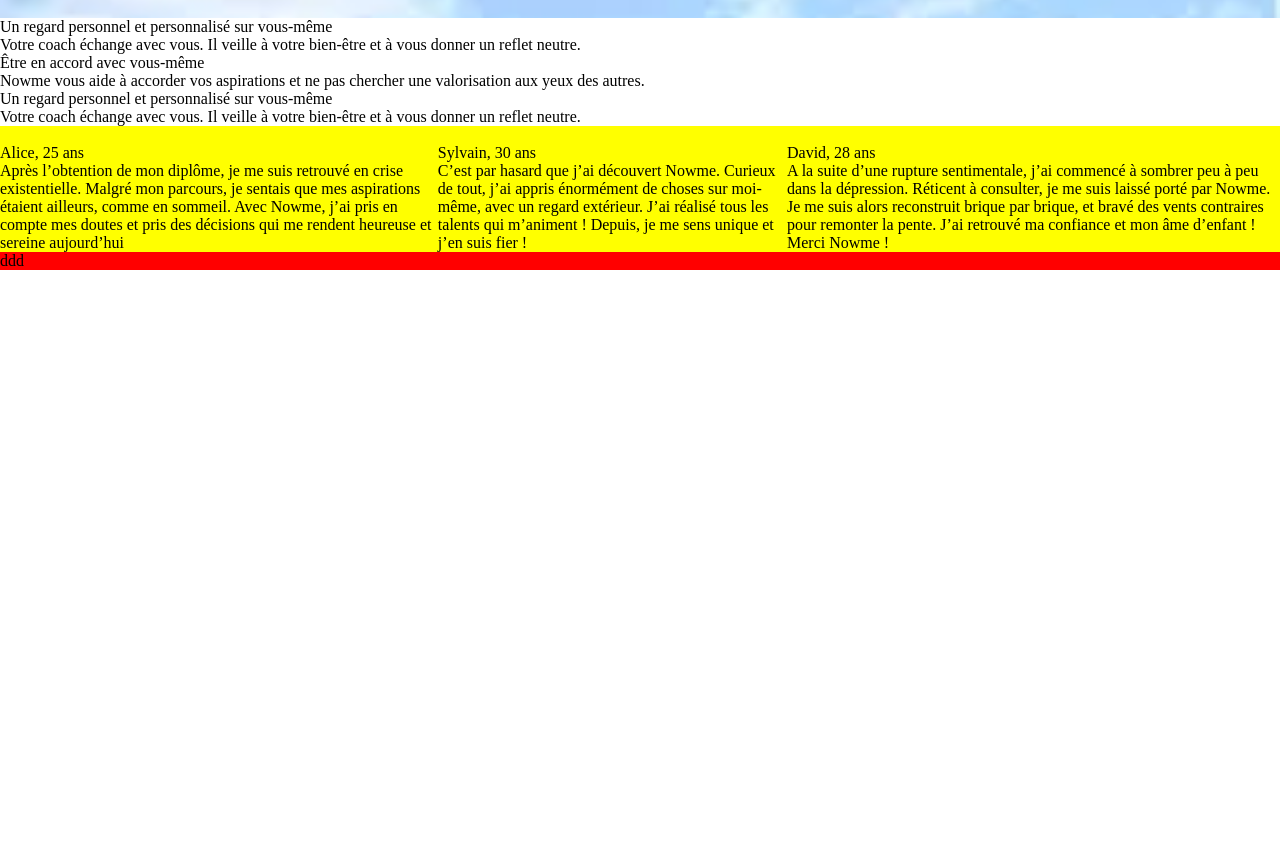
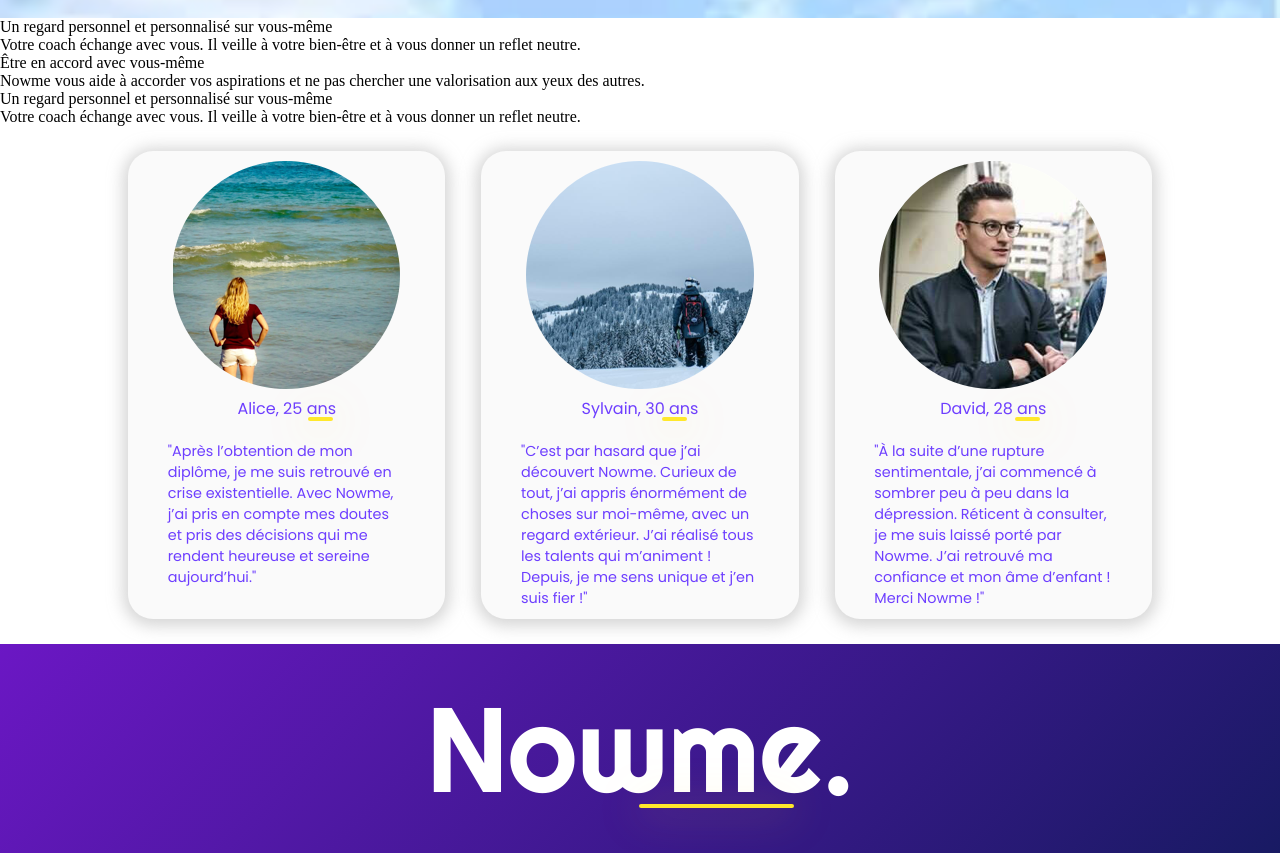
Before and after one commit to juliemanhes/hetic-w2p2019-ux, a website: page app/index.html in a window 1280 px wide. Shown: the part 1180-2033 px from the top of the page. Before the commit the page ends 1450 px from the top, so only its background shows below. Drawn offline with nearby package versions, Linux system fonts and the light colour scheme; files that its build step writes are made by us from their sources.

Commit message:
testimonials and footer style

```diff
--- a/app/index.html
+++ b/app/index.html
@@ -4,7 +4,9 @@
     <meta charset="utf-8">
     <meta name="viewport" content="width=device-width, initial-scale=1">
     <link rel="stylesheet" href="css/style.css">
-    <title></title>
+    <link href="https://fonts.googleapis.com/css?family=Poppins:400,500" rel="stylesheet">
+    <link href="https://fonts.googleapis.com/css?family=Righteous" rel="stylesheet">
+    <title>Nowme</title>
   </head>
   <body>
     <div class="container">
@@ -76,29 +78,29 @@
   	</section>
   	<section class="testimonials--section">
   		<div class="testimonials--section-testimonial">
-  			<img src="" alt="">
-  			<blockquote cite="http://example.com/facts">
+  			<img src="img/alice.png" alt="Alice, 25 ans">
+  			<blockquote class="testimonials--section-quote" cite="http://example.com/facts">
   				<h4 class="testimonials--section-author">Alice, 25 ans</h4>
-  				<p class="testimonials--section-testimonial">Après l’obtention de mon diplôme, je me suis retrouvé en crise existentielle. Malgré mon parcours, je sentais que mes aspirations étaient ailleurs, comme en sommeil. Avec Nowme, j’ai pris en compte mes doutes et pris des décisions qui me rendent heureuse et sereine aujourd’hui</p>
+  				<p class="testimonials--section-testimonial-text">"Après l’obtention de mon diplôme, je me suis retrouvé en crise existentielle. Avec Nowme, j’ai pris en compte mes doutes et pris des décisions qui me rendent heureuse et sereine aujourd’hui."</p>
   			</blockquote>
   		</div>
   		<div class="testimonials--section-testimonial">
-  			<img src="" alt="">
-  			<blockquote cite="http://example.com/facts">
+  			<img src="img/sylvain.png" alt="Sylvain 30 ans">
+  			<blockquote class="testimonials--section-quote" cite="http://example.com/facts">
   				<h4 class="testimonials--section-author">Sylvain, 30 ans</h4>
-  				<p class="testimonials--section-testimonial">C’est par hasard que j’ai découvert Nowme. Curieux de tout, j’ai appris énormément de choses sur moi-même, avec un regard extérieur. J’ai réalisé tous les talents qui m’animent ! Depuis, je me sens unique et j’en suis fier !</p>
+  				<p class="testimonials--section-testimonial-text">"C’est par hasard que j’ai découvert Nowme. Curieux de tout, j’ai appris énormément de choses sur moi-même, avec un regard extérieur. J’ai réalisé tous les talents qui m’animent ! Depuis, je me sens unique et j’en suis fier !"</p>
   			</blockquote>
   		</div>
   		<div class="testimonials--section-testimonial">
-  			<img src="" alt="">
-  			<blockquote cite="http://example.com/facts">
+  			<img src="img/david.png" alt="Bastien, 28 ans">
+  			<blockquote cite="http://example.com/facts" class="testimonials--section-quote">
   				<h4 class="testimonials--section-author">David, 28 ans</h4>
-  				<p class="testimonials--section-testimonial">A la suite d’une rupture sentimentale, j’ai commencé à sombrer peu à peu dans la dépression. Réticent à consulter, je me suis laissé porté par Nowme. Je me suis alors reconstruit brique par brique, et bravé des vents contraires pour remonter la pente. J’ai retrouvé ma confiance et mon âme d’enfant ! Merci Nowme !</p>
+  				<p class="testimonials--section-testimonial-text">"À la suite d’une rupture sentimentale, j’ai commencé à sombrer peu à peu dans la dépression. Réticent à consulter, je me suis laissé porté par Nowme. J’ai retrouvé ma confiance et mon âme d’enfant ! Merci Nowme !"</p>
   			</blockquote>
   		</div>
   	</section>
   	<footer class="footer">
-  		ddd
+  		<h2 class="footer--title">Nowme.</h2>
   	</footer>
   </div>
   </body>
--- a/app/scss/core/_common.scss
+++ b/app/scss/core/_common.scss
@@ -1,3 +1,9 @@
+$violet:#6D3EFF;
+$white:#FFF;
+$yellow:#FFE82B;
+$font:'Poppins', sans-serif;
+$font-logo: 'Righteous', cursive;
+
 .container {
     position: relative;
 }
--- a/app/scss/core/_mixins.scss
+++ b/app/scss/core/_mixins.scss
@@ -1,4 +1,4 @@
-//Mixin breakpoints //
+/*Mixin breakpoints //*/
  @mixin breakpoint($point) {
    @if $point == desktop {
      @media (min-width: 70em) { @content ; }
--- a/app/scss/group/_footer.scss
+++ b/app/scss/group/_footer.scss
@@ -1,3 +1,27 @@
 .footer {
-	background: red;
+	background: linear-gradient(-225deg, #6B17C4 0%, #181A63 100%);
+	background: -o-linear-gradient(-225deg, #6B17C4 0%, #181A63 100%);
+	padding: 30px 0;
+	&--title {
+		font-size: 7.5rem;
+		color:$white;
+		font-family: $font-logo;
+		text-align: center;
+		position: relative;
+		display: block;
+		&:after {
+			content: '';
+			position: absolute;
+			width: 155px;
+			bottom: 10%;
+			right: -12%;
+			left: 0;
+			margin: auto;
+			height: 4px;
+			background: $yellow;
+			box-shadow: 0 2px 40px 0 rgba(255,208,52,0.54);
+			border-radius: 8px;
+			text-shadow: 0 2px 29px rgba(184,132,240,0.27);
+		}
+	}
 }
--- a/app/scss/group/_testimonials.scss
+++ b/app/scss/group/_testimonials.scss
@@ -1,4 +1,43 @@
 .testimonials--section {
-	background: yellow;
 	display: flex;
+	justify-content:space-between;
+	font-family: $font;
+	text-align: center;
+	width: 80%;
+	margin: 25px auto;
+	&-testimonial {
+		background: #FAFAFA;
+		width: 31%;
+		box-shadow: 0 2px 15px 5px rgba(174,174,174,0.50);
+		border-radius: 25px;
+		padding: 10px;
+	}
+	&-author {
+		font-size: 1rem;
+		margin-bottom: 20px;
+		position: relative;
+		display: block;
+		color:$violet;
+		&:after {
+			content: '';
+			position: absolute;
+			width: 25px;
+			height: 4px;
+			right: -23%;
+			left: 0;
+			margin: auto;
+			bottom: 0;
+			background: $yellow;
+			box-shadow: 0 2px 40px 0 rgba(255,208,52,0.54);
+			border-radius: 8px;
+			text-shadow: 0 2px 29px rgba(184,132,240,0.27);
+		}
+	}
+	&-testimonial-text {
+		color:$violet;
+		font-size: 0.9rem;
+		margin: 0 auto;
+		width: 80%;
+		text-align: left;
+	}
 }
--- a/app/scss/style.scss
+++ b/app/scss/style.scss
@@ -8,5 +8,6 @@
 @import "group/ia-dialog";
 @import "group/presentation";
 @import "group/video-box";
+@import "group/philosophy";
 @import "group/testimonials";
 @import "group/footer";
--- a/gulpfile.js
+++ b/gulpfile.js
@@ -55,7 +55,7 @@
  */
 
 function images() {
-  return gulp.src('app/img/*')
+  return gulp.src('app/img/**/*')
     .pipe(gulpif(isProd, imagemin({verbose: true})))
     .pipe(gulp.dest('dist/img'));
 }
```
Also changed, not shown: app/img/alice.png (added), app/img/david.png (added), app/img/sylvain.png (added), app/scss/core/_font.scss (deleted), app/scss/group/_philosophy.scss (added).
